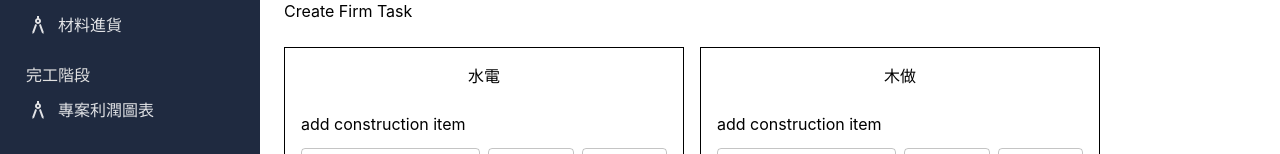
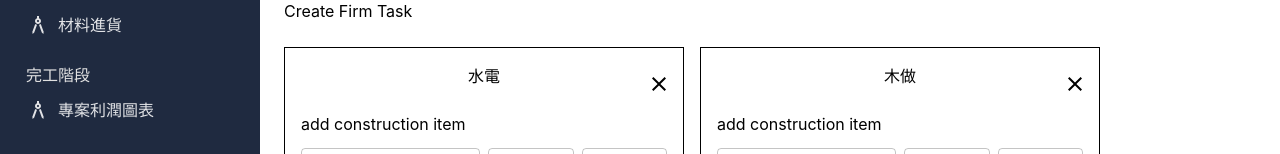
Before and after one commit to eddie8119/react-dashboard, a React (Vite) app: page /plan/project/0 in a window 1280 px wide. Shown: the part 311-465 px from the top of the page. Built offline with nearby package versions, Linux system fonts and the light colour scheme; data requests are answered from the project's data file.

Commit message:
FirmTaskPanel add cancel icon

```diff
--- a/src/content/dashboards/ProjectPlan/FirmTaskPanel.tsx
+++ b/src/content/dashboards/ProjectPlan/FirmTaskPanel.tsx
@@ -2,6 +2,8 @@ import { FC } from 'react';
 
 import CreatTodo from './CreatTodo';
 import TodoListsArea from './TodoListsArea';
+import { IconButton } from '@mui/material';
+import ClearIcon from '@mui/icons-material/Clear';
 
 interface FirmTaskPanelProps {
   firmTask: ThirdPartyData;
@@ -13,7 +15,22 @@ const FirmTaskPanel: FC<FirmTaskPanelProps> = ({ firmTask }) => {
       key={firmTask.id}
       className="flex w-[400px] flex-col gap-6 border border-black p-4  text-black"
     >
-      <h1 className="text-center">{firmTask.name}</h1>
+      <div className="relative flex items-center justify-center">
+        <h1>{firmTask.name}</h1>
+        <IconButton
+          edge="end"
+          color="inherit"
+          aria-label="close"
+          style={{
+            position: 'absolute',
+            right: '0px',
+            top: '0px',
+          }}
+        >
+          <ClearIcon />
+        </IconButton>
+      </div>
+
       <CreatTodo />
       <TodoListsArea firmTaskLists={firmTask.taskLists} />
     </div>
```
